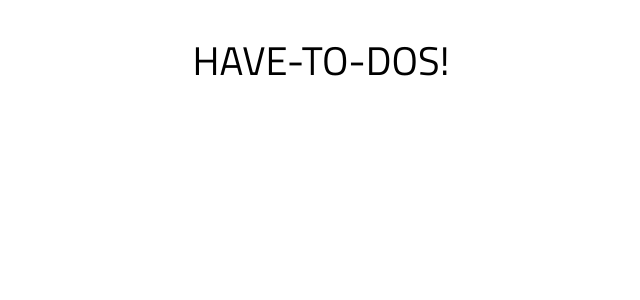
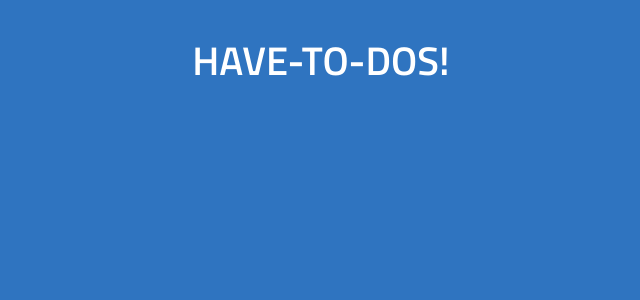
Before and after one commit to Daisy-Wang-Dev/todos, a React (Create React App) app: page / in a window 1280 px wide. Shown: the top 300 px of the page, without its empty margins (319-959 px from the left). Built offline with nearby package versions, Linux system fonts and the light colour scheme.

Commit message:
Add backgroud color to the app

```diff
--- a/src/App.scss
+++ b/src/App.scss
@@ -2,3 +2,4 @@
 @use "./styles/partials/typography";
 @use "./styles/partials/variables" as *;
 @use "./styles/partials/mixins" as *;
+@use "./styles/partials/global";
--- a/src/components/Header/Header.scss
+++ b/src/components/Header/Header.scss
@@ -1,7 +1,9 @@
 .header {
+  &__name {
     font-size: 40px;
     margin: 30px 0;
-    // color: white;
+    color: #ffffff;
     z-index: 1;
     text-align: center;
   }
+}
--- a/src/components/Header/Header.tsx
+++ b/src/components/Header/Header.tsx
@@ -1,14 +1,13 @@
 import "./Header.scss";
 
 const Header: React.FC = () => {
-    return (
-        <header className="header">
-            HAVE-TO-DOS!
+  return (
+    <>
+      <header className="header">
+        <h1 className="header__name">HAVE-TO-DOS!</h1>
         </header>
-
-    )
-
-
-}
+    </>
+  );
+};
 
 export default Header;
--- /dev/null
+++ b/src/styles/partials/_global.scss
@@ -0,0 +1,3 @@
+body {
+  background-color: #2f74c0;
+}
```
